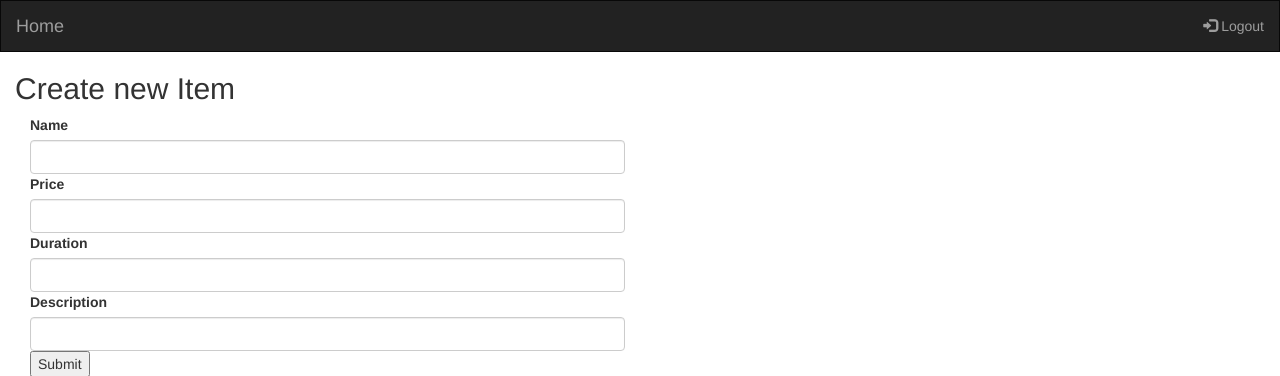
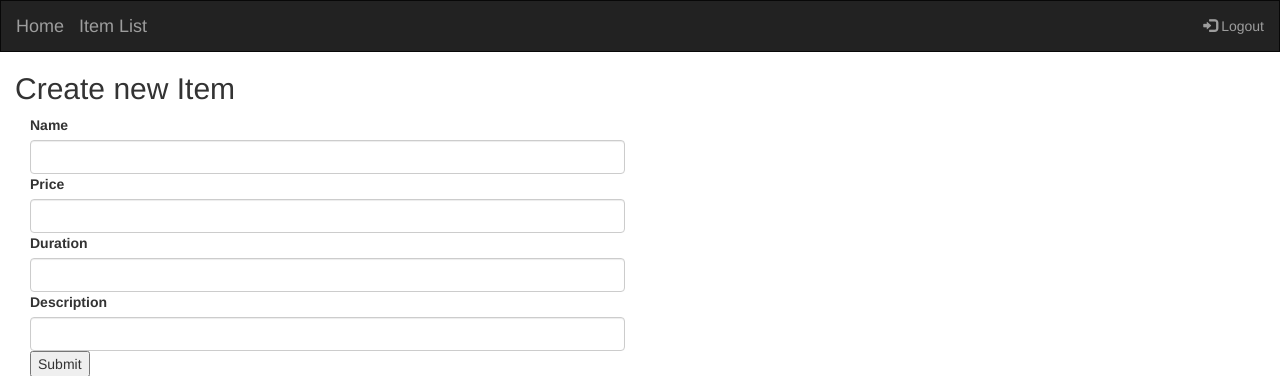
Before and after one commit to ShEhamato/item-catalog, a Flask app: template templates/item-new.html in a window 1280 px wide. Shown: the top 376 px of the page. Run offline with Flask 2, Linux system fonts and the light colour scheme; the template is opened without the code that fills it, so the values that code supplies are empty; parts of the project's set-up code (start-up, migrations or seed data) failed here and were passed over; some libraries are stand-ins or nearby versions.

Commit message:
feat: add link to item list

```diff
--- a/templates/item-delete.html
+++ b/templates/item-delete.html
@@ -22,6 +22,9 @@
             <div class="navbar-header">
                 <a class="navbar-brand" href="{{url_for('listCatalog')}}">Home</a>
           </div>
+          <div class="navbar-header">
+              <a class="navbar-brand" href="{{url_for('showItemList', catalog_id=catalog_id)}}">Item List</a>
+          </div>
                 <ul class="nav navbar-nav navbar-right">
                   <li> <a>{{user}}</a> </li>
                   <li><a href='{{url_for('disconnect')}}'><span class="glyphicon glyphicon-log-in"></span> Logout</a></li>
--- a/templates/item-edit.html
+++ b/templates/item-edit.html
@@ -29,6 +29,9 @@
             <div class="navbar-header">
                 <a class="navbar-brand" href="{{url_for('listCatalog')}}">Home</a>
             </div>
+            <div class="navbar-header">
+                <a class="navbar-brand" href="{{url_for('showItemList', catalog_id=catalog_id)}}">Item List</a>
+            </div>
                 <ul class="nav navbar-nav navbar-right">
                   <li> <a>{{user}}</a> </li>
                   <li><a href='{{url_for('disconnect')}}'><span class="glyphicon glyphicon-log-in"></span> Logout</a></li>
--- a/templates/item-new.html
+++ b/templates/item-new.html
@@ -29,6 +29,9 @@
                 <div class="navbar-header">
                         <a class="navbar-brand" href="{{url_for('listCatalog')}}">Home</a>
                 </div>
+                <div class="navbar-header">
+                        <a class="navbar-brand" href="{{url_for('showItemList', catalog_id=catalog_id)}}">Item List</a>
+                </div>
                 <ul class="nav navbar-nav navbar-right">
                   <li> <a>{{user}}</a> </li>
                   <li><a href='{{url_for('disconnect')}}'><span class="glyphicon glyphicon-log-in"></span> Logout</a></li>
```
